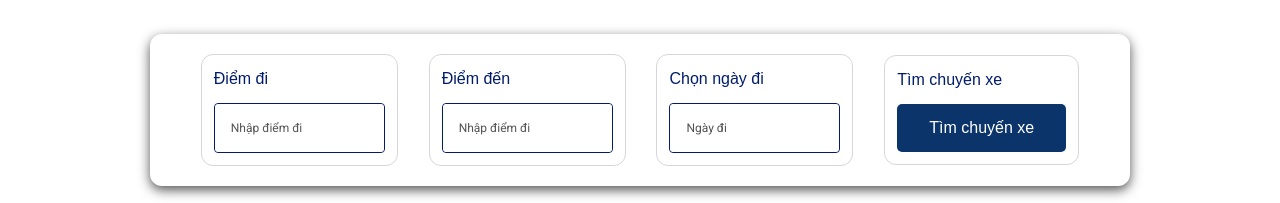
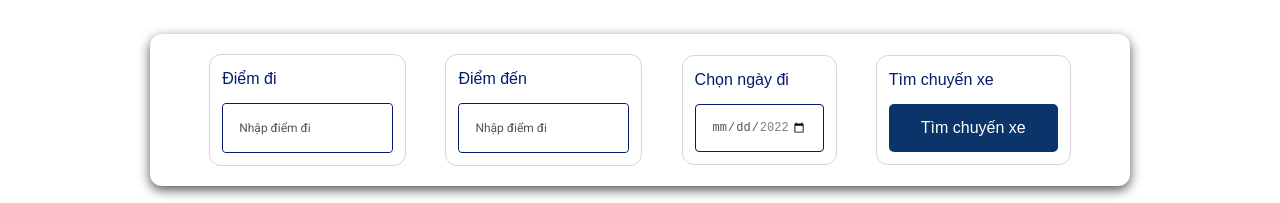
Before and after one commit to ThangNgoXuan/supper-bus-ticker, a React (Create React App) app: page /dat-ve in a window 1280 px wide. Shown: the part 269-472 px from the top of the page. Built offline with nearby package versions, Linux system fonts and the light colour scheme; the HTML template or start-up script is replaced by a standard one.

Commit message:
input date

```diff
--- a/src/App.scss
+++ b/src/App.scss
@@ -12,6 +12,7 @@
 @import './components/atoms/Input/index.scss';
 @import './components/atoms/Link/index.scss';
 @import './components/atoms/TextArea/index.scss';
+@import './components/atoms/InputDate/index.scss';
 
 //molecules
 @import './components/molecules/Pulldown/index.scss';
--- /dev/null
+++ b/src/components/atoms/InputDate/index.js
@@ -0,0 +1,44 @@
+import React, { forwardRef } from "react";
+import mapModifiers from "../../../utils/functions";
+import Text from "../Text";
+
+const InputDateRef = (
+  { error, id, label, value, onChange, min, max },
+  ref
+) => {
+  return (
+    <div className={mapModifiers("a-inputDate", error && "error")}>
+      {label && (
+        <div className="a-inputDate_label">
+          <label htmlFor={id}>
+            <Text
+              modifiers={["16x24", error ? "electricCrimson" : "coolBlack"]}
+            >
+              {label}
+            </Text>
+          </label>
+        </div>
+      )}
+      <div className="a-inputDate_wrap">
+        <input
+          ref={ref}
+          type="Date"
+          value={value}
+          className="a-inputDate_inputDate"
+          id={id}
+          onChange={onChange}
+          min={min}
+          max={max}
+        />
+      </div>
+      {error && (
+        <div className="a-inputDate_messageError">
+          <Text modifiers={["electricCrimson", "12x18", "400"]}>{error}</Text>
+        </div>
+      )}
+    </div>
+  );
+};
+
+const InputDate = forwardRef(InputDateRef);
+export default InputDate;
--- /dev/null
+++ b/src/components/atoms/InputDate/index.scss
@@ -0,0 +1,30 @@
+.a-inputDate {
+    $root: &;
+    &_label {
+        margin-bottom: rem(6);
+        cursor: pointer;
+    }
+
+    &_inputDate {
+        border: rem(1) solid $cool-black;
+        padding: rem(16) rem(20);
+        @include max-desktop-down {
+            height: rem(48);
+            padding: rem(12) rem(16);
+            @include font-base(12, 16);
+        }
+        border: rem(1) solid $cool-black;
+        border-radius: rem(4);
+        color: $davys-grey;
+        width: 100%;
+        height: rem(60);
+    }
+
+    &-error {
+        #{$root}_inputDate,
+        #{$root}_inputDate::placeholder {
+            color: $electric-crimson;
+            border: rem(1) solid $electric-crimson;
+        }
+    }
+}
--- a/src/pages/BookingTicket/index.js
+++ b/src/pages/BookingTicket/index.js
@@ -13,6 +13,7 @@ import vnpay from "../../assets/images/vnpay.png";
 import { Controller, FormProvider, useForm } from "react-hook-form";
 import { booking } from "../../utils/schema";
 import { yupResolver } from "@hookform/resolvers/yup";
+import InputDate from "../../components/atoms/InputDate";
 
 const data = new Array(5).fill({
   timeGo: "08:00",
@@ -85,6 +86,7 @@ export default function BookingTicket() {
   const handleSubmit = (data) => {
     console.log(data);
     alert("nhap thanh cong");
+    setIndexActive(indexActive + 1)
   };
 
   return (
@@ -114,10 +116,19 @@ export default function BookingTicket() {
                 <Input label="Điểm đến" placeholder="Nhập điểm đi" />
               </div>
               <div className="p-bookingTicket_schedule_item">
-                <Input label="Chọn ngày đi" placeholder="Ngày đi" />
+                <InputDate
+                  label="Chọn ngày đi"
+                  max="2022-12-31"
+                  min="2022-09-06"
+                />
               </div>
               <div className="p-bookingTicket_schedule_item">
-                <Button label="Tìm chuyến xe">Tìm chuyến xe</Button>
+                <Button
+                  label="Tìm chuyến xe"
+                  handleClick={() => setIndexActive(indexActive + 1)}
+                >
+                  Tìm chuyến xe
+                </Button>
               </div>
             </div>
           </TabPanel>
@@ -170,7 +181,7 @@ export default function BookingTicket() {
                               </div>
                               <div className="p-bookingTicket_item_choose">
                                 <Text>Chọn</Text>
-                                <input type="radio" />
+                                <input type="checkbox" />
                               </div>
                             </div>
                             <div className="p-bookingTicket_item_bookingWrap">
@@ -207,7 +218,7 @@ export default function BookingTicket() {
                         <Button
                           handleClick={() => setIndexActive(indexActive + 1)}
                         >
-                          Phía trước
+                          Tiếp tục
                         </Button>
                       </div>
                     </div>
@@ -280,7 +291,11 @@ export default function BookingTicket() {
                       <input type="checkbox" />
                       <Text>Chấp nhận các điều khoản đặt vé của BusTicket</Text>
                     </div>
-                    <Button type="submit">Gửi</Button>
+                    <Button
+                      type="submit"
+                    >
+                      Tiếp tục
+                    </Button>
                   </form>
                 </FormProvider>
               </div>
@@ -319,9 +334,6 @@ export default function BookingTicket() {
             <div className="p-bookingTicket_route_button">
               <Button handleClick={() => setIndexActive(indexActive - 1)}>
                 Quay lại
-              </Button>
-              <Button handleClick={() => setIndexActive(indexActive + 1)}>
-                Phía trước
               </Button>
             </div>
           </TabPanel>
--- a/src/pages/BookingTicket/index.scss
+++ b/src/pages/BookingTicket/index.scss
@@ -134,12 +134,20 @@
         color: $jet;
         transition: $transition;
         &:hover {
-          color: $cool-black;
+          .a-text {
+            color: $white;
+          }
+
+          svg {
+            background-color: $cool-black;
+            color: white;
+          }
         }
 
         svg {
           width: rem(40);
           height: rem(40);
+          border-radius: rem(5);
         }
 
         .a-text {
--- a/src/pages/ScheduleDetail/index.js
+++ b/src/pages/ScheduleDetail/index.js
@@ -1,5 +1,6 @@
 import React from "react";
 import Button from "../../components/atoms/Button";
+import InputDate from "../../components/atoms/InputDate";
 import Link from "../../components/atoms/Link";
 import Text from "../../components/atoms/Text";
 
@@ -117,7 +118,7 @@ export default function ScheduleDetail() {
           </div>
           <div className="p-scheduleDetail_detail_time">
             <div className="p-scheduleDetail_time_chooseTime">
-              <input type="date" />
+              <InputDate/>
               <Text>Chọn ngày đi</Text>
             </div>
             <table className="p-scheduleDetail_time_table">
--- a/src/pages/ScheduleDetail/index.scss
+++ b/src/pages/ScheduleDetail/index.scss
@@ -51,9 +51,6 @@
             background-color: $cool-black05;
         }
 
-        &:hover {
-            background-color: $black016;
-        }
     }
 
     &_th {
```
Also changed, not shown: src/components/atoms/Input/index.scss (line endings or trailing spaces), 2 other files (tests, documents, lock files or other folders).
